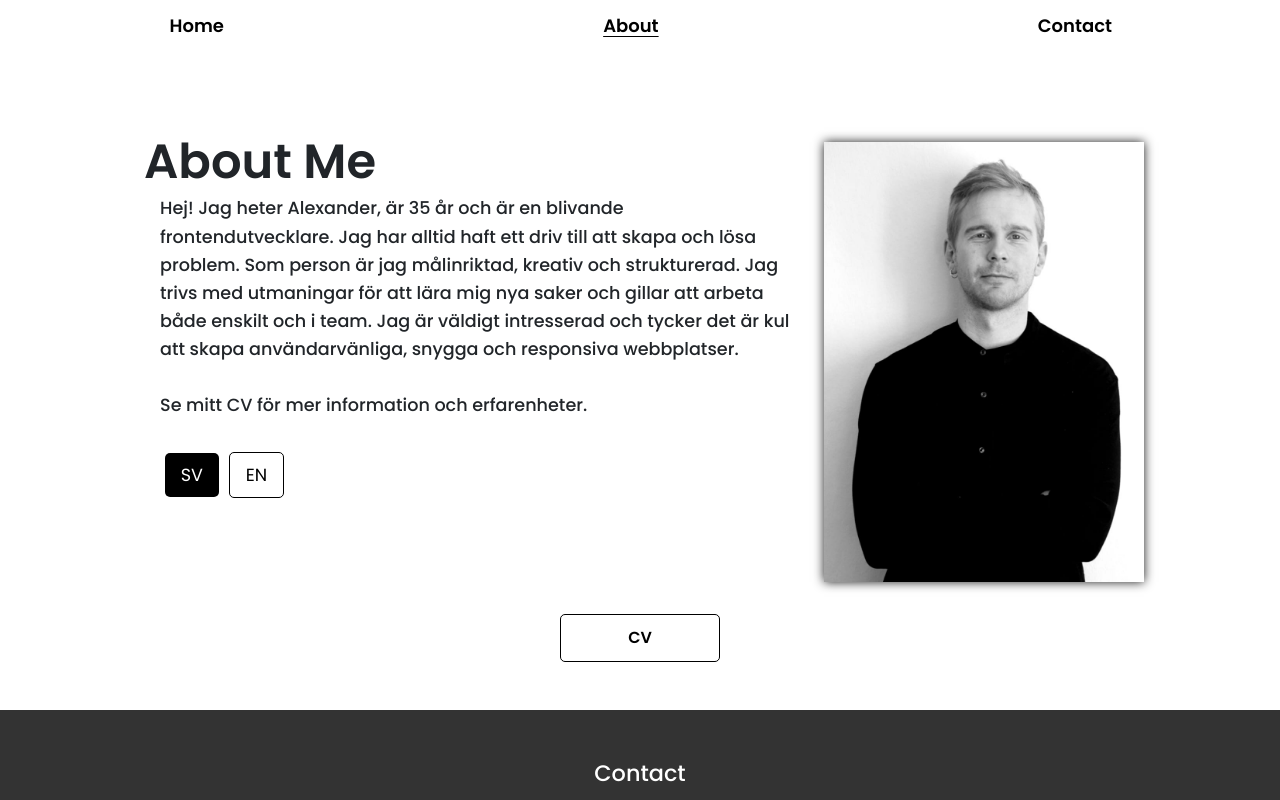
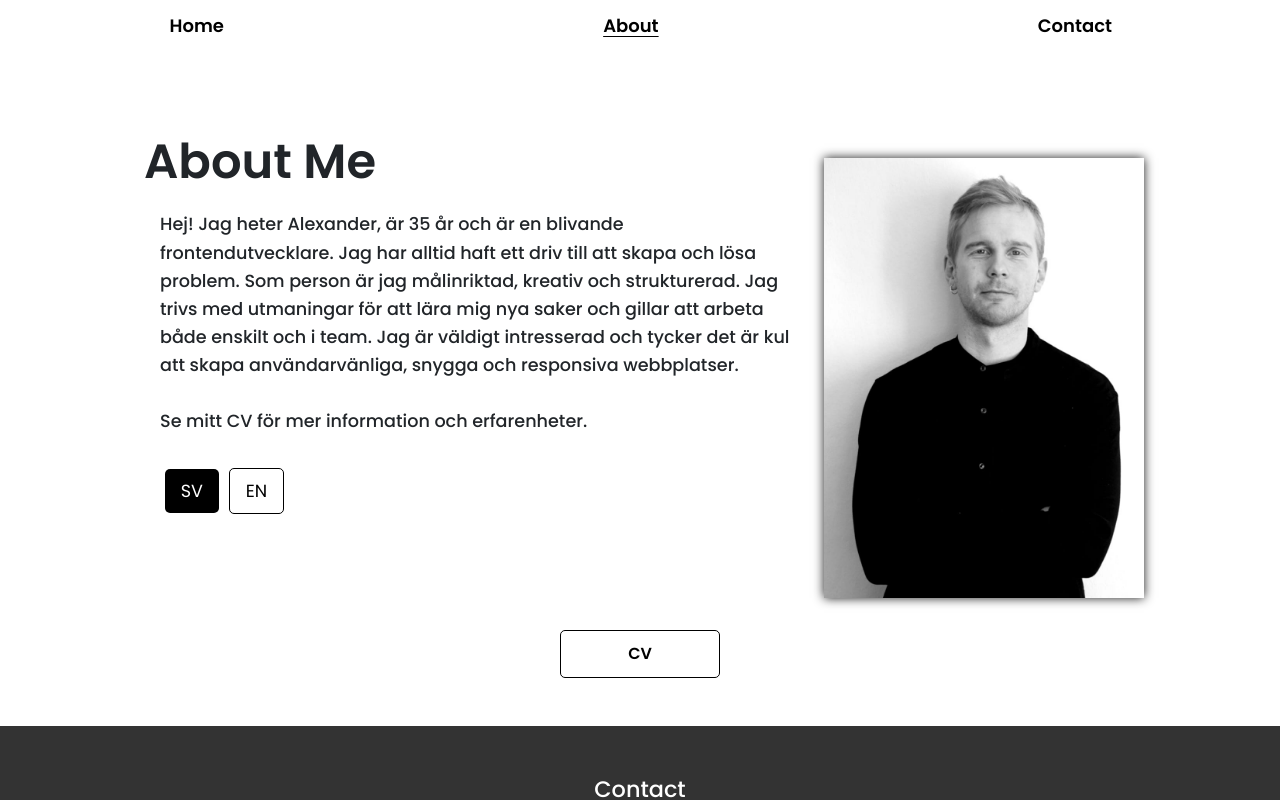
Before and after one commit to AlexanderAvernas/portfolio, a Next.js app: page /about in a window 1280 px wide. Shown: the top 800 px of the page. Built offline with nearby package versions, Linux system fonts and the light colour scheme.

Commit message:
Changed Header in about

```diff
--- a/components/AboutSw.js
+++ b/components/AboutSw.js
@@ -65,7 +65,7 @@ const AboutHeader = styled.h1`
 
     @media (min-width: 769px) {
         margin-left: 9rem;
-        margin-bottom: -3rem;
+        margin-bottom: -2rem;
     }
 `
 
```
